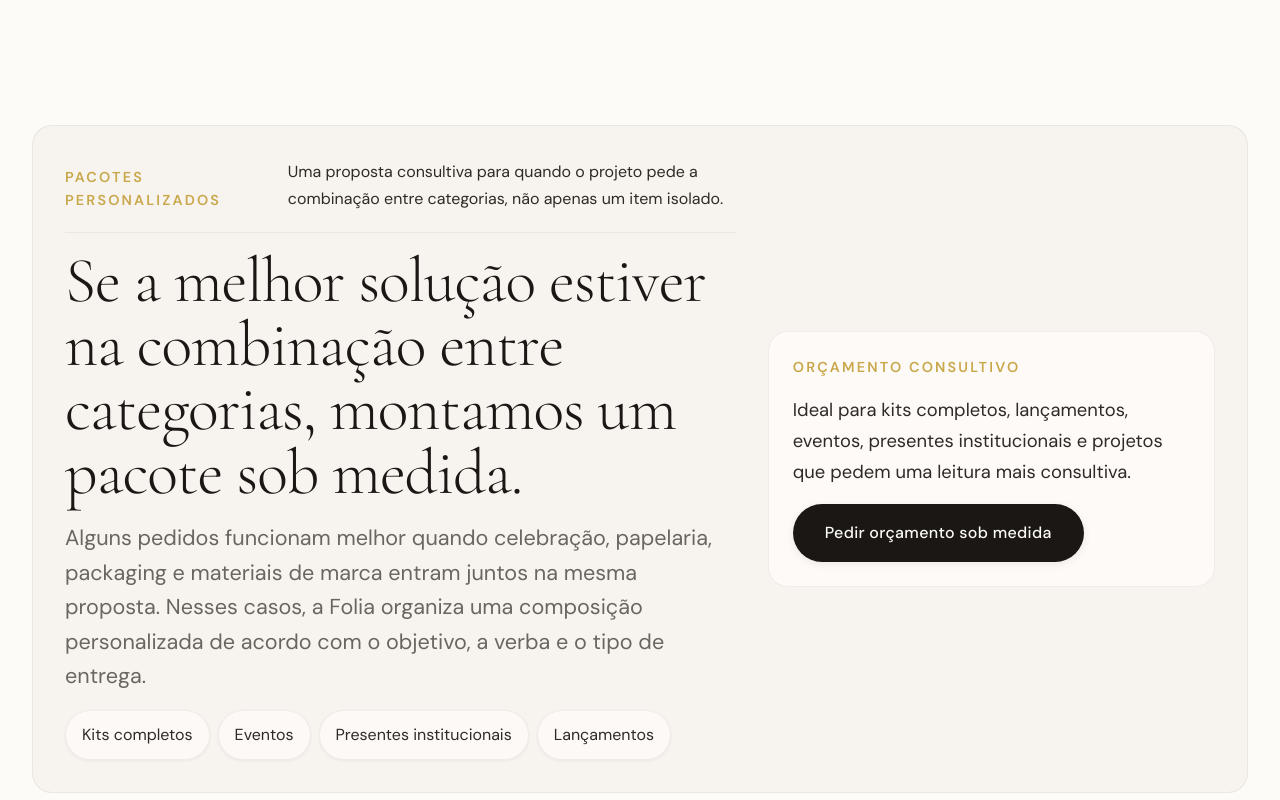
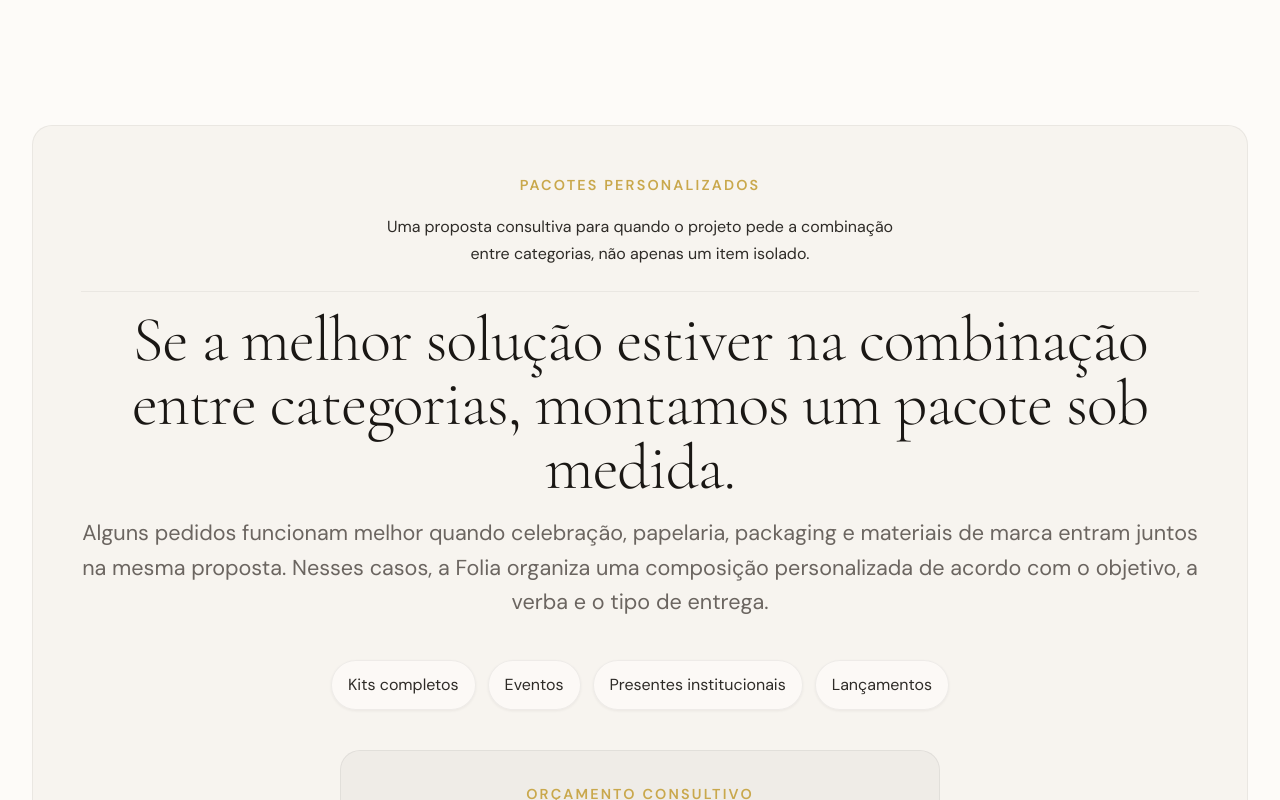
Before and after one commit to Wallaceoll/papelaria-premium, a React (Create React App) app: page /servicos in a window 1280 px wide. Shown: the part 1160-1960 px from the top of the page. Built offline with nearby package versions, Linux system fonts and the light colour scheme.

Commit message:
ajuste texto serviços

```diff
--- a/src/pages/Servicos.css
+++ b/src/pages/Servicos.css
@@ -128,11 +128,12 @@
 }
 
 .servicos-packages__card {
-  display: grid;
-  grid-template-columns: minmax(0, 1.2fr) minmax(0, 0.8fr);
-  gap: var(--space-8);
+  display: flex;
+  flex-direction: column;
   align-items: center;
-  padding: var(--space-8);
+  text-align: center;
+  gap: var(--space-10);
+  padding: var(--space-12);
   background: linear-gradient(135deg, color-mix(in srgb, var(--bg) 98%, transparent), color-mix(in srgb, var(--surface-alt) 72%, transparent));
   border: 1px solid var(--border-soft);
   border-radius: var(--radius-lg);
@@ -153,24 +154,28 @@
 
 .servicos-packages__header {
   display: flex;
-  justify-content: space-between;
+  flex-direction: column;
   gap: var(--space-4);
-  align-items: end;
-  padding-bottom: var(--space-5);
+  align-items: center;
+  padding-bottom: var(--space-6);
   border-bottom: 1px solid var(--border-soft);
+  width: 100%;
 }
 
 .servicos-packages__header p {
   color: var(--text-secondary);
   font-size: var(--text-sm);
   line-height: 1.7;
-  max-width: 28rem;
+  max-width: 32rem;
+  margin: 0 auto;
 }
 
 .servicos-packages__tags {
   display: flex;
   flex-wrap: wrap;
-  gap: var(--space-2);
+  justify-content: center;
+  gap: var(--space-3);
+  margin-top: var(--space-6);
 }
 
 .servicos-packages__tags span {
@@ -186,11 +191,13 @@
 .servicos-packages__actions {
   display: flex;
   flex-direction: column;
-  gap: var(--space-4);
-  align-items: flex-start;
-  padding: var(--space-6);
+  gap: var(--space-5);
+  align-items: center;
+  padding: var(--space-8);
+  width: 100%;
+  max-width: 600px;
   border-radius: var(--radius-lg);
-  background: color-mix(in srgb, var(--bg) 90%, transparent);
+  background: rgba(26, 23, 20, 0.03);
   border: 1px solid var(--border-soft);
   transition: transform var(--dur-base) var(--ease-smooth), box-shadow var(--dur-base) var(--ease-smooth), background var(--dur-base) var(--ease-smooth);
 }
```
